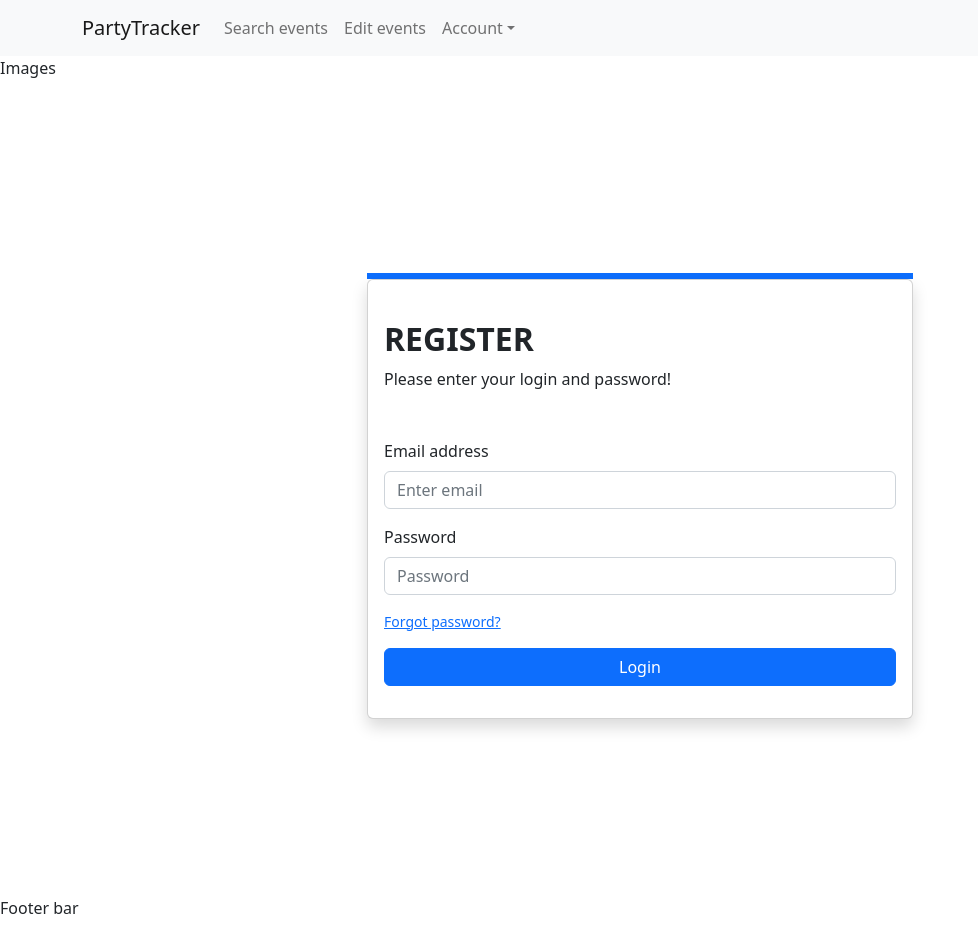
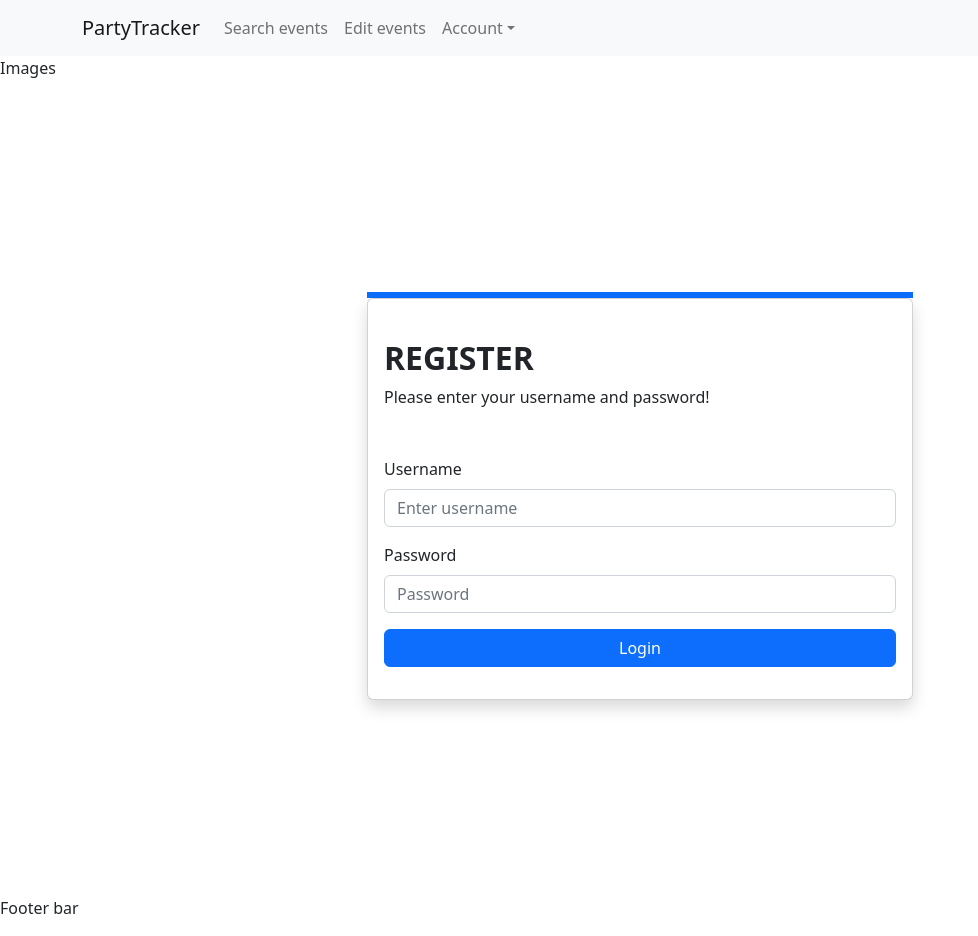
Before and after one commit to JamiHam/PartyTracker, a React (Create React App) app: page /register in a window 1280 px wide. Shown: the whole page, without its empty margins (0-978 px from the left). Built offline with nearby package versions, Linux system fonts and the light colour scheme.

Commit message:
hieman fixausta

```diff
--- a/src/App.js
+++ b/src/App.js
@@ -1,4 +1,4 @@
-  import {Container, Nav, Navbar, NavDropdown} from "react-bootstrap"
+
 import AppRouter from "./components/AppRouter";
   import Images from "./components/Images";
   import FooterBar from "./components/FooterBar";
--- a/src/components/Login.js
+++ b/src/components/Login.js
@@ -35,11 +35,7 @@ const Login = () => {
                                                 className="mb-3"
                                                 controlId="formBasicCheckbox"
                                             >
-                                                <p className="small">
-                                                    <a className="text-primary" href="#!">
-                                                        Forgot password?
-                                                    </a>
-                                                </p>
+
                                             </Form.Group>
                                             <div className="d-grid">
                                                 <Button variant="primary" type="submit">
--- a/src/components/Register.js
+++ b/src/components/Register.js
@@ -1,6 +1,42 @@
 import {Col, Button, Row, Container, Card, Form} from "react-bootstrap";
+import axios from "axios";
 
 const Register = () => {
+
+    const handleSubmit = (event) => {
+        const form = event.currentTarget;
+        if (form.checkValidity() === false) {
+            event.preventDefault();
+            event.stopPropagation();
+        }
+
+        else {
+            event.preventDefault();
+            let regUsername = document.getElementById("regUsername").value;
+            let regPass = document.getElementById("regPassword").value;
+
+
+            let today = new Date();
+            let date = today.getFullYear()+'-'+(today.getMonth()+1)+'-'+today.getDate();
+            let time = today.getHours() + ":" + today.getMinutes() + ":" + today.getSeconds();
+            let dateTime = date+' '+time;
+
+            const data = {
+                regUser: regUsername,
+                regPassword: regPass,
+                regTime: dateTime
+            };
+
+            axios.post(`http://localhost:8081/api/register`, { data }, )
+                .then(res => {
+                    console.log(res);
+                    console.log(res.data);
+                })
+
+        }
+
+    }
+
 
 
     return (
@@ -14,14 +50,14 @@ const Register = () => {
                             <Card.Body>
                                 <div className="mb-3 mt-md-4">
                                     <h2 className="fw-bold mb-2 text-uppercase ">Register</h2>
-                                    <p className=" mb-5">Please enter your login and password!</p>
+                                    <p className=" mb-5">Please enter your username and password!</p>
                                     <div className="mb-3">
-                                        <Form>
+                                        <Form onSubmit={handleSubmit}>
                                             <Form.Group className="mb-3" controlId="formBasicEmail">
                                                 <Form.Label className="text-center">
-                                                    Email address
+                                                    Username
                                                 </Form.Label>
-                                                <Form.Control type="email" placeholder="Enter email"/>
+                                                <Form.Control id="regUsername" type="text" placeholder="Enter username"/>
                                             </Form.Group>
 
                                             <Form.Group
@@ -29,17 +65,13 @@ const Register = () => {
                                                 controlId="formBasicPassword"
                                             >
                                                 <Form.Label>Password</Form.Label>
-                                                <Form.Control type="password" placeholder="Password"/>
+                                                <Form.Control id="regPassword" type="password" placeholder="Password"/>
                                             </Form.Group>
                                             <Form.Group
                                                 className="mb-3"
                                                 controlId="formBasicCheckbox"
                                             >
-                                                <p className="small">
-                                                    <a className="text-primary" href="#!">
-                                                        Forgot password?
-                                                    </a>
-                                                </p>
+
                                             </Form.Group>
                                             <div className="d-grid">
                                                 <Button variant="primary" type="submit">
```
